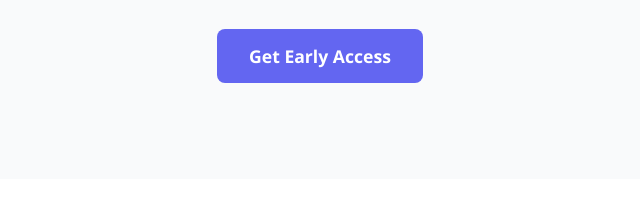
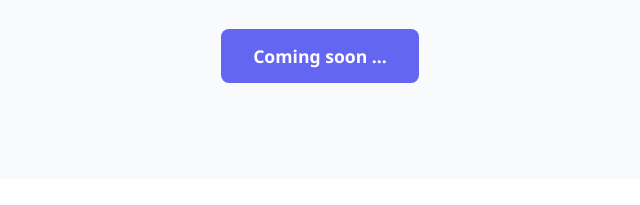
Before and after one commit to KognisLearn/kognis-landingpage, a plain HTML site: page index.html in a window 1280 px wide. Shown: the part 344-549 px from the top of the page, 320-960 px from the left. Drawn offline with Linux system fonts and the light colour scheme.

Commit message:
Update index.html

```diff
--- a/index.html
+++ b/index.html
@@ -118,7 +118,7 @@
             <div class="container">
                 <h1>Master Any Subject.</h1>
                 <p>KognisLearn uses adaptive AI to create personalized flashcards that help you study smarter, not harder.</p>
-                <a href="#" class="cta-button">Get Early Access</a>
+                <a href="#" class="cta-button">Coming soon ...</a>
             </div>
         </section>
 
```
